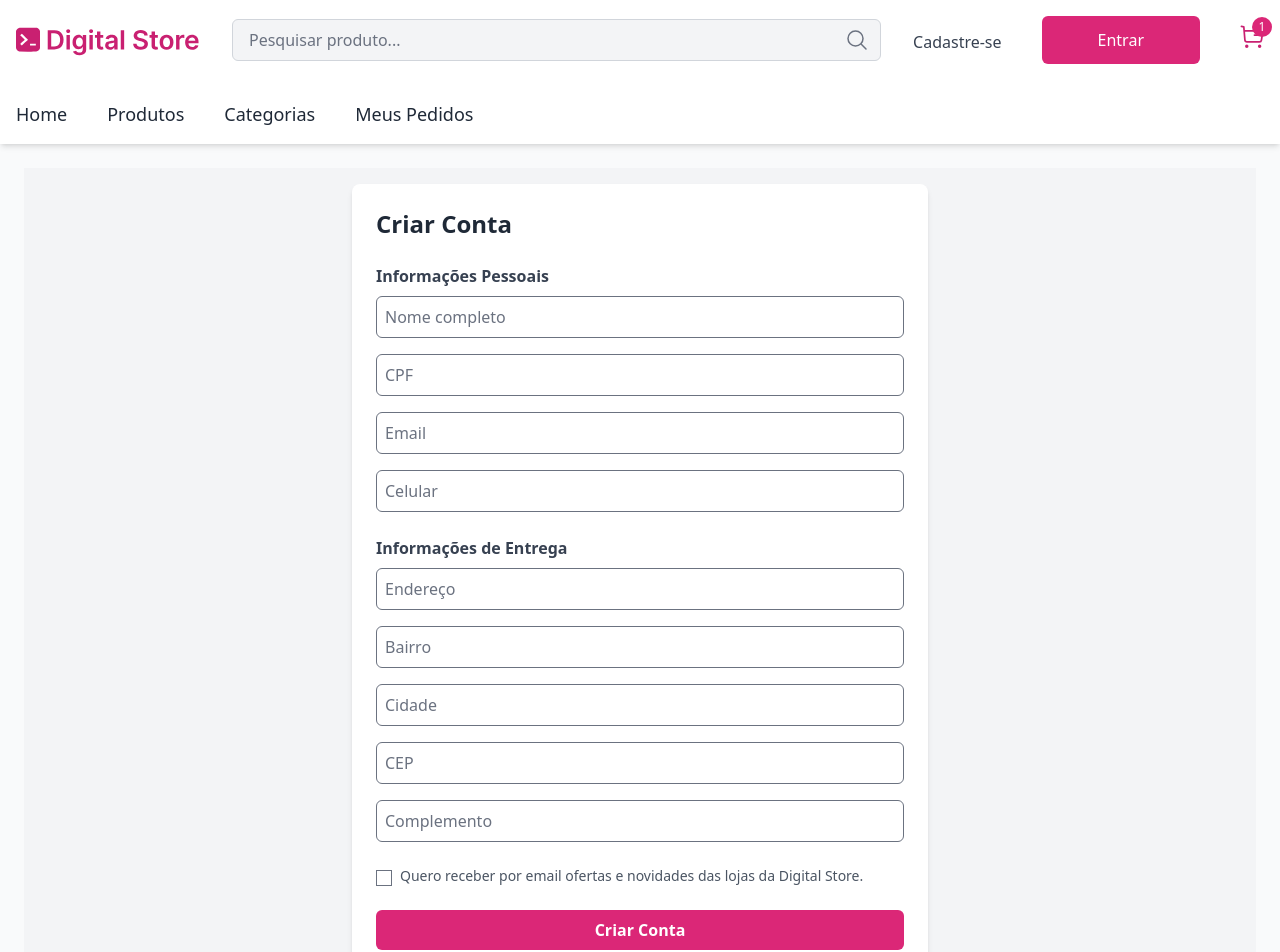
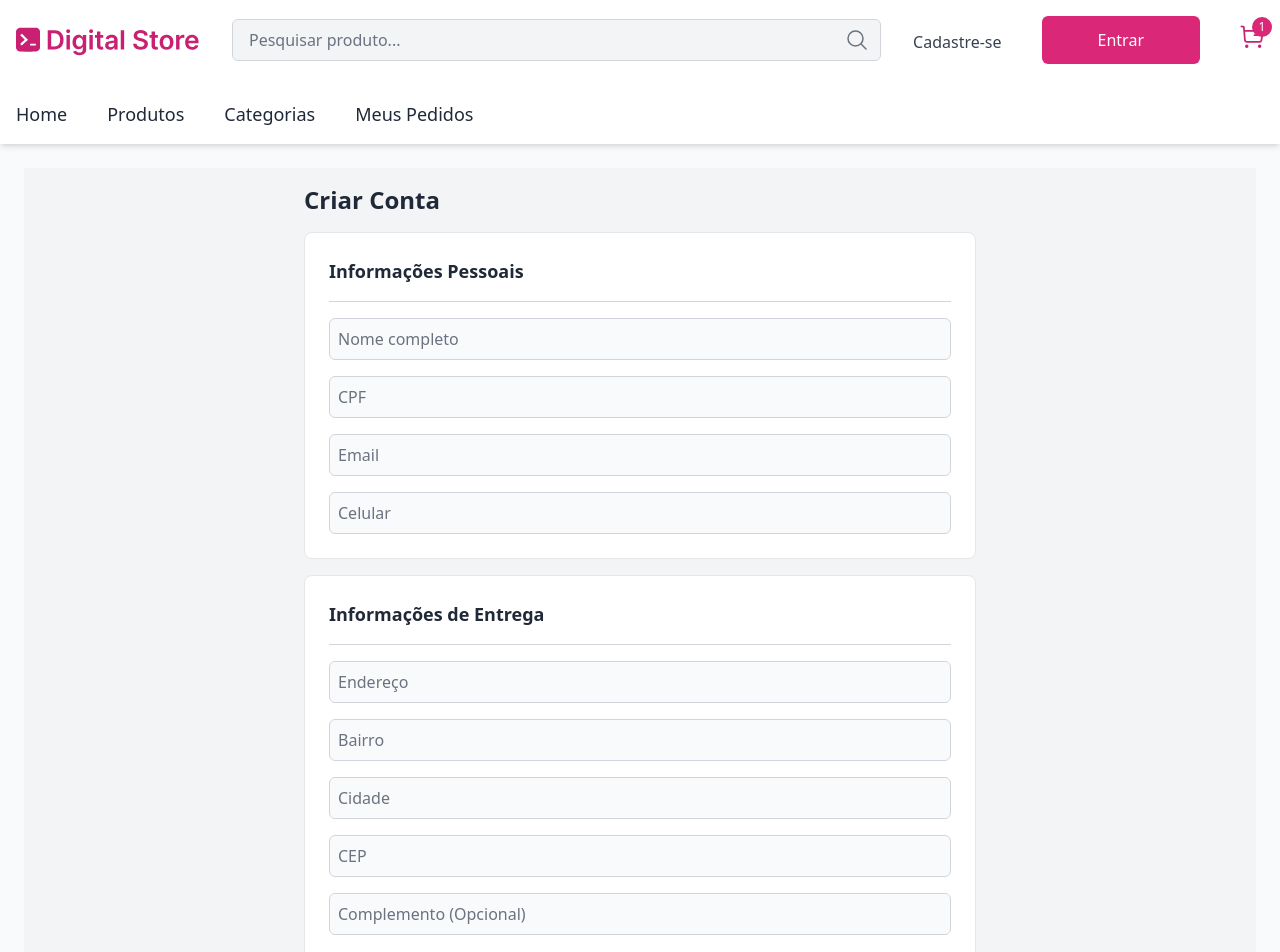
Before and after one commit to Jkawam/PJ-FINAL, a React (Vite) app: page /informacoes in a window 1280 px wide. Shown: the top 952 px of the page. Built offline with nearby package versions, Linux system fonts and the light colour scheme.

Commit message:
cadastro e informações estão comcluidas!

```diff
--- a/src/layouts/MainLayout.jsx
+++ b/src/layouts/MainLayout.jsx
@@ -5,7 +5,11 @@ import Footer from '../components/Footer'; // Orquestrador de footers
 
 function MainLayout() {
   const location = useLocation();
-  const hideHeaderFooter = ["/cadastro", "/entrar", "//Informacoes"].includes(location.pathname);
+  const hideHeaderFooter = ["/cadastro", "/entrar", "/Informacoes"].includes(location.pathname); // Corrigi para /Informacoes
+
+  // Define se o padding deve ser aplicado ao main
+  // Queremos padding em todas as páginas, exceto nas que o fundo é "total" (como /cadastro)
+  const applyMainPadding = !["/cadastro", "/entrar", "/Informacoes"].includes(location.pathname);
 
   return (
     <div className="flex flex-col min-h-screen">
@@ -13,8 +17,8 @@ function MainLayout() {
       {/* Header dinâmico */}
 
       {/* Conteúdo principal das rotas */}
-      {/* padding-bottom volta ao padrão de p-6 */}
-      <main className="flex-grow p-6">
+      {/* O padding agora é condicional */}
+      <main className={`flex-grow ${applyMainPadding ? 'p-6' : ''}`}>
         <Outlet />
       </main>
 
--- a/src/pages/login/Cadastro.jsx
+++ b/src/pages/login/Cadastro.jsx
@@ -1,6 +1,5 @@
 import { useState } from 'react';
 import { Link } from 'react-router-dom';
-
 
 function Cadastro() {
   const [form, setForm] = useState({ email: "" });
@@ -15,8 +14,8 @@ function Cadastro() {
   };
 
   return (
-    <div className="min-h-screen bg-gradient-to-b from-violet-200 to-slate-50 flex items-center justify-center p-4">
-      <div className="flex flex-col md:flex-row-reverse items-center gap-8 max-w-6xl w-full">
+    <div className="min-h-screen w-full bg-violet-200 flex items-center justify-center">
+      <div className="flex flex-col md:flex-row-reverse items-center gap-8 max-w-6xl w-full p-4">
 
         <div className="hidden md:flex w-full md:w-1/2 justify-center">
           <img
@@ -26,9 +25,10 @@ function Cadastro() {
           />
         </div>
 
-        {/* Formulário */}
         <div className="bg-white rounded-lg shadow-md p-6 sm:p-8 w-full max-w-md">
-          <h2 className="text-2xl sm:text-3xl font-bold mb-4 text-center text-gray-800">Crie sua conta</h2>
+          <h2 className="text-2xl sm:text-3xl font-bold mb-4 text-center md:text-left text-gray-800">
+            Crie sua conta
+          </h2>
 
           <p className="text-sm text-gray-600 text-center sm:text-left mb-4">
             Já possui uma conta?{" "}
@@ -45,7 +45,7 @@ function Cadastro() {
                 onChange={handleChange}
                 placeholder="Digite seu email"
                 required
-                className="mt-1 block w-full p-2 border border-gray-300 rounded-md focus:outline-none focus:ring-2 focus:ring-pink-500"
+                className="mt-1 block w-full p-2 border border-gray-300 rounded-md focus:outline-none focus:ring-2 bg-gray-50 focus:ring-pink-500 focus:border-pink-500"
               />
             </div>
 
@@ -58,7 +58,15 @@ function Cadastro() {
               </Link>
             </button>
           </form>
-          <span  className='flex items-center justify-center mt-4'>Ou fazer login com <img src="src/layouts/imagens/gmail.png" alt="" className='w-6 h-6 ml-2'/> <img src="src/layouts/imagens/facebook.png" alt="" className='w-6 h-6 ml-2' /></span>
+
+          {/* Texto e ícones */}
+          <div className="flex flex-col items-center space-y-2 mt-4 text-gray-700 md:flex-row md:space-x-2 md:space-y-0 md:justify-center">
+            <span>Ou fazer login com</span>
+            <div className="flex space-x-2">
+              <img src="src/layouts/imagens/gmail.png" alt="Gmail" className="w-6 h-6" />
+              <img src="src/layouts/imagens/facebook.png" alt="Facebook" className="w-6 h-6" />
+            </div>
+          </div>
         </div>
       </div>
     </div>
--- a/src/pages/login/Informacoes.jsx
+++ b/src/pages/login/Informacoes.jsx
@@ -30,44 +30,157 @@ const Informacoes = () => {
 
   return (
     <div className="bg-gray-100 min-h-screen flex items-center justify-center p-4">
-      <form onSubmit={handleSubmit} className="max-w-xl w-full bg-white p-6 rounded-lg shadow-md space-y-6">
-        <h2 className="text-2xl font-bold text-gray-800">Criar Conta</h2>
+      <form onSubmit={handleSubmit} className="w-full max-w-2xl space-y-4">
+        <h2 className="text-2xl font-bold text-gray-800 mb-4">Criar Conta</h2>
 
         {/* Informações Pessoais */}
-        <div>
-          <h3 className="font-semibold text-gray-700 mb-2">Informações Pessoais</h3>
-          <div className="space-y-4">
-            <input name="nome" placeholder="Nome completo" value={form.nome} onChange={handleChange} className="w-full border rounded-md p-2" />
-            <input name="cpf" placeholder="CPF" value={form.cpf} onChange={handleChange} className="w-full border rounded-md p-2" />
-            <input name="email" placeholder="Email" value={form.email} onChange={handleChange} className="w-full border rounded-md p-2" />
-            <input name="celular" placeholder="Celular" value={form.celular} onChange={handleChange} className="w-full border rounded-md p-2" />
+        <div className="bg-white p-6 rounded-lg border border-gray-200 space-y-4">
+          <h3 className="font-semibold text-lg text-gray-800">Informações Pessoais</h3>
+          <hr className="border-t border-gray-300 my-2" />
+
+          <div>
+            <input
+              id="nome"
+              name="nome"
+              placeholder="Nome completo"
+              value={form.nome}
+              onChange={handleChange}
+              className="w-full border border-gray-300 rounded-md p-2 focus:ring-pink-500 focus:border-pink-500 bg-gray-50"
+            />
+          </div>
+          <div>
+            <input
+              id="cpf"
+              name="cpf"
+              placeholder="CPF"
+              value={form.cpf}
+              onChange={handleChange}
+              className="w-full border border-gray-300 rounded-md p-2 focus:ring-pink-500 focus:border-pink-500 bg-gray-50"
+            />
+          </div>
+          <div>
+            <input
+              id="email"
+              name="email"
+              placeholder="Email"
+              value={form.email}
+              onChange={handleChange}
+              className="w-full border border-gray-300 rounded-md p-2 focus:ring-pink-500 focus:border-pink-500 bg-gray-50"
+            />
+          </div>
+          <div>
+            <input
+              id="celular"
+              name="celular"
+              placeholder="Celular"
+              value={form.celular}
+              onChange={handleChange}
+              className="w-full border border-gray-300 rounded-md p-2 focus:ring-pink-500 focus:border-pink-500 bg-gray-50"
+            />
           </div>
         </div>
 
-        {/* Informações de Endereço */}
-        <div>
-          <h3 className="font-semibold text-gray-700 mb-2">Informações de Entrega</h3>
-          <div className="space-y-4">
-            <input name="endereco" placeholder="Endereço" value={form.endereco} onChange={handleChange} className="w-full border rounded-md p-2" />
-            <input name="bairro" placeholder="Bairro" value={form.bairro} onChange={handleChange} className="w-full border rounded-md p-2" />
-            <input name="cidade" placeholder="Cidade" value={form.cidade} onChange={handleChange} className="w-full border rounded-md p-2" />
-            <input name="cep" placeholder="CEP" value={form.cep} onChange={handleChange} className="w-full border rounded-md p-2" />
-            <input name="complemento" placeholder="Complemento" value={form.complemento} onChange={handleChange} className="w-full border rounded-md p-2" />
+        {/* Informações de Entrega */}
+        <div className="bg-white p-6 rounded-lg border border-gray-200 space-y-4">
+          <h3 className="font-semibold text-lg text-gray-800">Informações de Entrega</h3>
+          <hr className="border-t border-gray-300 my-2" />
+
+          <div>
+            <input
+              id="endereco"
+              name="endereco"
+              placeholder="Endereço"
+              value={form.endereco}
+              onChange={handleChange}
+              className="w-full border border-gray-300 rounded-md p-2 focus:ring-pink-500 focus:border-pink-500 bg-gray-50"
+            />
+          </div>
+          <div>
+            <input
+              id="bairro"
+              name="bairro"
+              placeholder="Bairro"
+              value={form.bairro}
+              onChange={handleChange}
+              className="w-full border border-gray-300 rounded-md p-2 focus:ring-pink-500 focus:border-pink-500 bg-gray-50"
+            />
+          </div>
+          <div>
+            <input
+              id="cidade"
+              name="cidade"
+              placeholder="Cidade"
+              value={form.cidade}
+              onChange={handleChange}
+              className="w-full border border-gray-300 rounded-md p-2 focus:ring-pink-500 focus:border-pink-500 bg-gray-50"
+            />
+          </div>
+          <div>
+            <input
+              id="cep"
+              name="cep"
+              placeholder="CEP"
+              value={form.cep}
+              onChange={handleChange}
+              className="w-full border border-gray-300 rounded-md p-2 focus:ring-pink-500 focus:border-pink-500 bg-gray-50"
+            />
+          </div>
+          <div>
+            <input
+              id="complemento"
+              name="complemento"
+              placeholder="Complemento (Opcional)"
+              value={form.complemento}
+              onChange={handleChange}
+              className="w-full border border-gray-300 rounded-md p-2 focus:ring-pink-500 focus:border-pink-500 bg-gray-50"
+            />
           </div>
         </div>
 
-        {/* Checkbox */}
-        <div className="flex items-start">
-          <input id="aceitarEmails" name="aceitarEmails" type="checkbox" checked={form.aceitarEmails} onChange={handleChange} className="mt-1 mr-2" />
-          <label htmlFor="aceitarEmails" className="text-sm text-gray-600">
-            Quero receber por email ofertas e novidades das lojas da Digital Store.
+        {/* Checkbox customizada */}
+        <div className="space-y-4">
+          <label htmlFor="aceitarEmails" className="flex items-center cursor-pointer select-none">
+            <input
+              id="aceitarEmails"
+              name="aceitarEmails"
+              type="checkbox"
+              checked={form.aceitarEmails}
+              onChange={handleChange}
+              className="hidden"
+            />
+            <span
+              className={`
+                w-6 h-6 inline-block mr-3 rounded border-2 border-gray-400
+                flex-shrink-0
+                transition-colors duration-300 ease-in-out items-center justify-center
+                ${form.aceitarEmails ? 'bg-pink-600 border-pink-600' : 'bg-white'}
+              `}
+            >
+              {form.aceitarEmails && (
+                <svg
+                  className="w-4 h-4 text-white"
+                  fill="none"
+                  stroke="currentColor"
+                  strokeWidth="3"
+                  viewBox="0 0 24 24"
+                  xmlns="http://www.w3.org/2000/svg"
+                >
+                  <path strokeLinecap="round" strokeLinejoin="round" d="M5 13l4 4L19 7" />
+                </svg>
+              )}
+            </span>
+            <span className="text-gray-600 text-sm">
+              Quero receber por email ofertas e novidades das lojas da Digital Store.
+            </span>
           </label>
+
+          <button
+            type="submit"
+            className="w-full bg-pink-600 hover:bg-pink-700 text-white font-semibold py-2 px-4 rounded-md transition duration-300 ease-in-out"
+          >
+            Criar Conta
+          </button>
         </div>
-
-        {/* Botão */}
-        <button type="submit" className="w-full bg-pink-600 hover:bg-pink-700 text-white font-semibold py-2 px-4 rounded-md transition">
-          Criar Conta
-        </button>
       </form>
     </div>
   );
```
